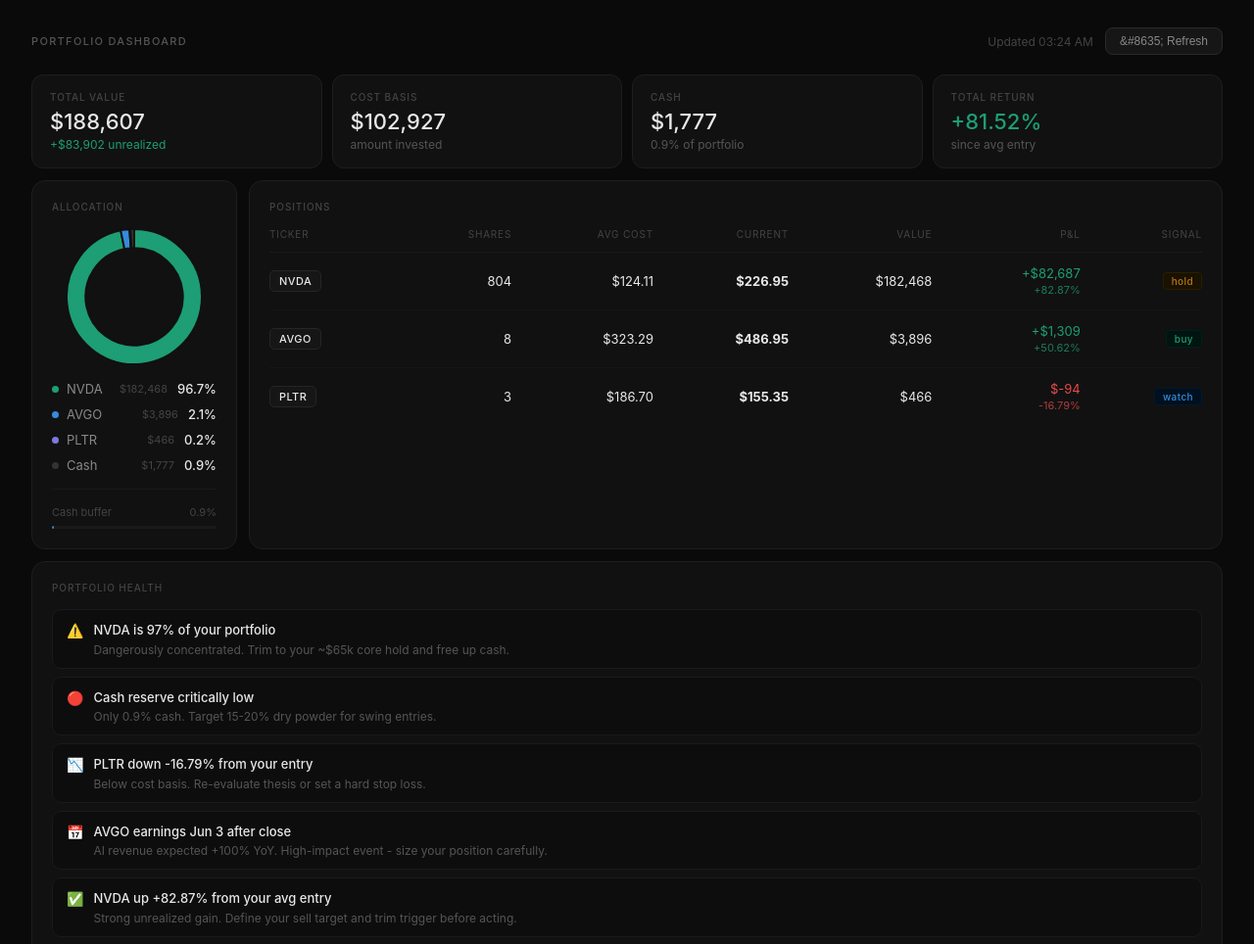
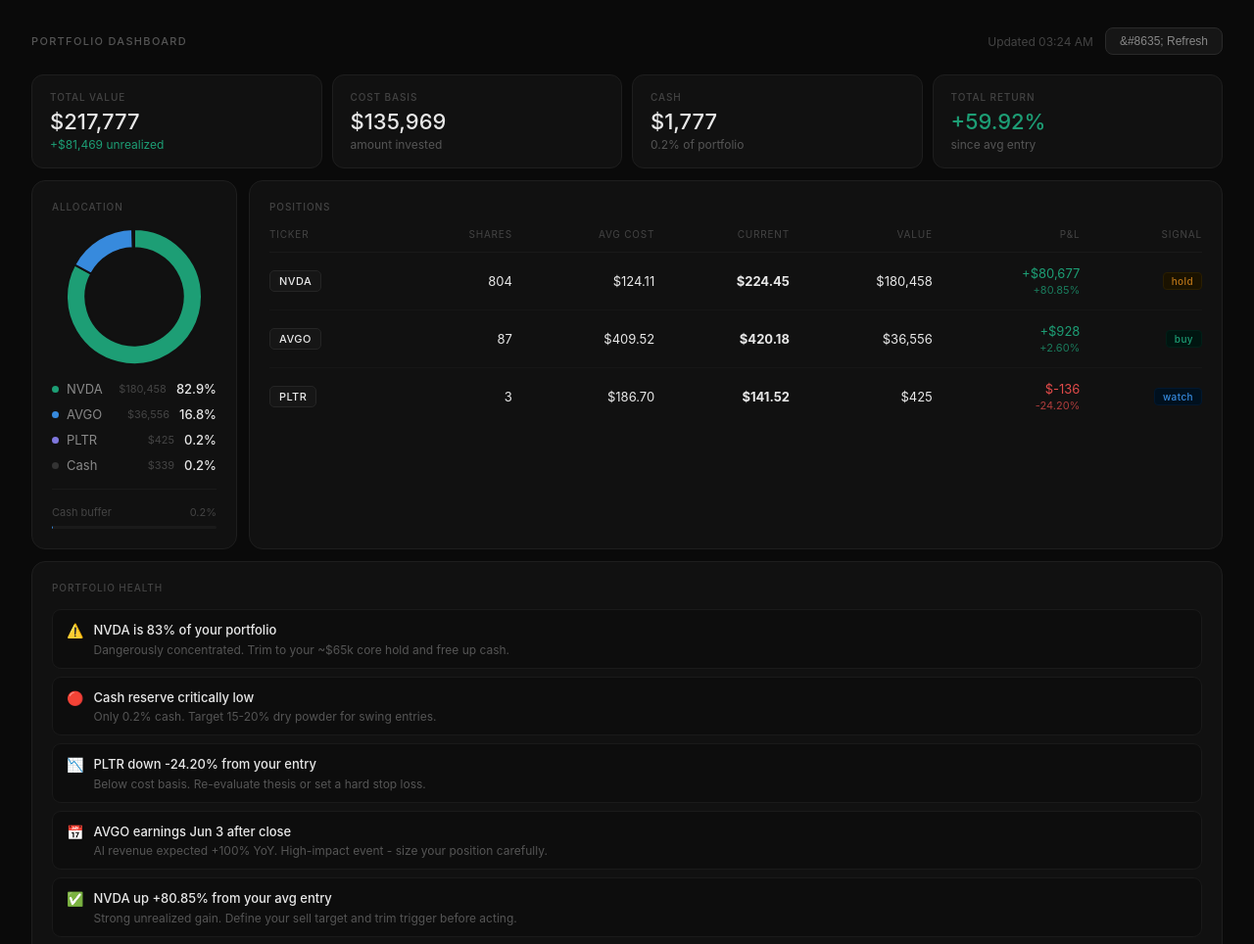
Before and after one commit to RoadtoRari/portfolio-dashboard, a plain HTML site: page index.html in a window 1280 px wide. Shown: the top 964 px of the page at 98% size. Drawn offline with nearby package versions, Linux system fonts and the light colour scheme; no server answers.

Commit message:
Update index.html

```diff
--- a/index.html
+++ b/index.html
@@ -123,11 +123,11 @@
 <script>
 var POS=[
   {ticker:'NVDA',shares:804, avgCost:124.1055,color:'#1D9E75',signal:'hold'},
-  {ticker:'AVGO',shares:8,   avgCost:323.2925,color:'#378ADD',signal:'buy'},
+  {ticker:'AVGO',shares:87,   avgCost:409.5183,color:'#378ADD',signal:'buy'},
   {ticker:'PLTR',shares:3,   avgCost:186.7000,color:'#7F77DD',signal:'watch'}
 ];
-var CASH=1777.27;
-var prices={NVDA:226.95,AVGO:486.95,PLTR:155.35};
+var CASH=338.64;
+var prices={NVDA:224.45,AVGO:420.18,PLTR:141.52};
 var donutChart=null;
 
 function fmt(n){return '$'+Math.round(n).toLocaleString('en-US');}
```
